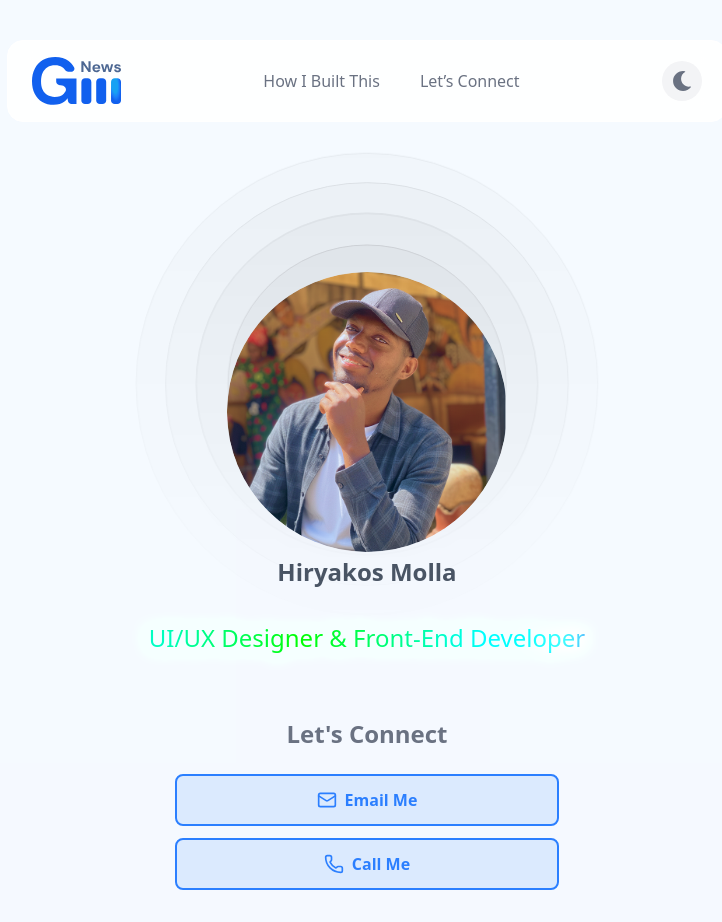
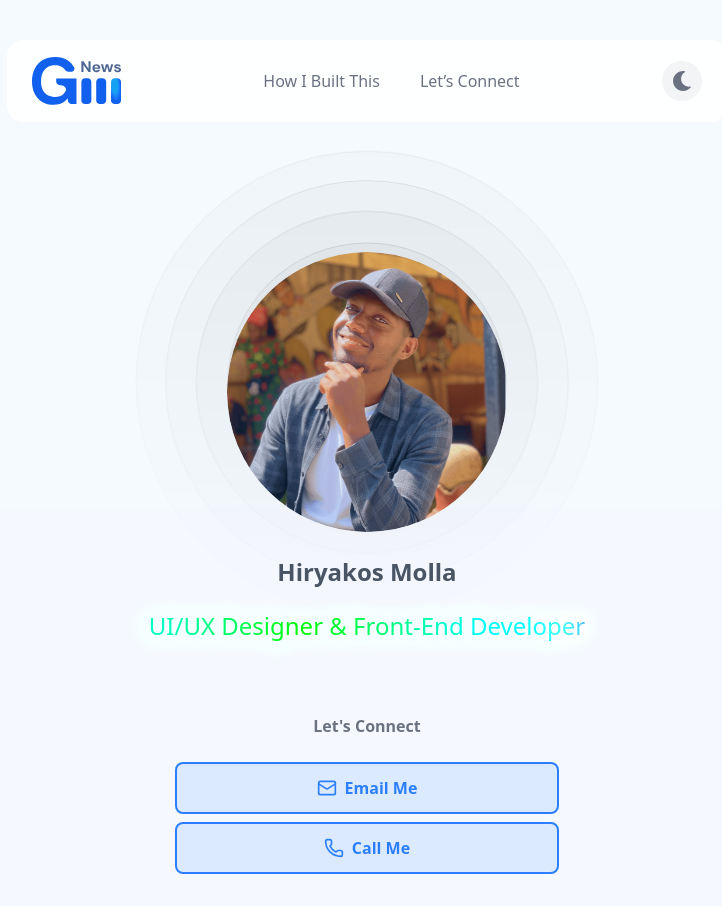
Before and after one commit to HarryMolla/Global-News-Live, a React (Vite) app: page /LetsConnect in a window 1280 px wide. Shown: the whole page, without its empty margins (273-995 px from the left). Built offline with nearby package versions, Linux system fonts and the light colour scheme.

Commit message:
UI update for lets connect page

```diff
--- a/src/pages/LetsConnect.jsx
+++ b/src/pages/LetsConnect.jsx
@@ -24,7 +24,7 @@ export default function CallToAction() {
           <img
             src={image}
             alt="Harry"
-            className="md:w-70 md:h-70 w-40 h-40 rounded-full relative z-10  md:mt-0 -mt-30"
+            className="md:w-70 md:h-70 w-40 h-40 rounded-full relative z-10  md:-mt-10 -mt-30"
           />
           <div className="absolute inset-0 flex justify-center items-center pointer-events-none overflow-hidden">
             <Ripple
@@ -34,11 +34,11 @@ export default function CallToAction() {
             />
           </div>
         </div>
-        <p className="font-bold text-center text-gray-600 text-2xl md:mb-5 -mt-40">
+        <p className="font-bold text-center text-gray-600 text-2xl md:mb-5  -mt-40">
           Hiryakos Molla
         </p>
         <GradientText
-          className="text-2xl font-medium text-center mr-5 ml-5 md:mb-3 md:-mt-10 -mt-12"
+          className="text-2xl font-medium text-center mr-5 ml-5 md:mb-3 md:-mt-15 -mt-12"
           text="UI/UX Designer & Front-End Developer"
           neon
           gradient="linear-gradient(90deg, #00ff00 0%, #00ffff 25%, #ff00ff 50%, #00ffff 75%, #00ff00 100%)"
@@ -55,12 +55,12 @@ export default function CallToAction() {
             initial={{ scale: 0.8 }}
             animate={{ scale: 1 }}
             transition={{ duration: 0.5 }}
-            className="text-2xl font-semibold text-gray-500 text-center"
+            className=" font-semibold text-gray-500 text-center"
           >
             Let's Connect
           </motion.h2>
 
-          <div className="grid gap-3 w-full">
+          <div className="grid gap-2 w-full">
             <button
               onClick={handleEmailMe}
               className="border-2 border-blue-500 bg-blue-100 text-blue-500 hover:text-white py-3 rounded-md font-semibold transition-colors duration-300 hover:bg-blue-500 hover:shadow-lg flex-1 flex items-center justify-center gap-2"
```
Also changed, not shown: src/assets/Harry.png.
